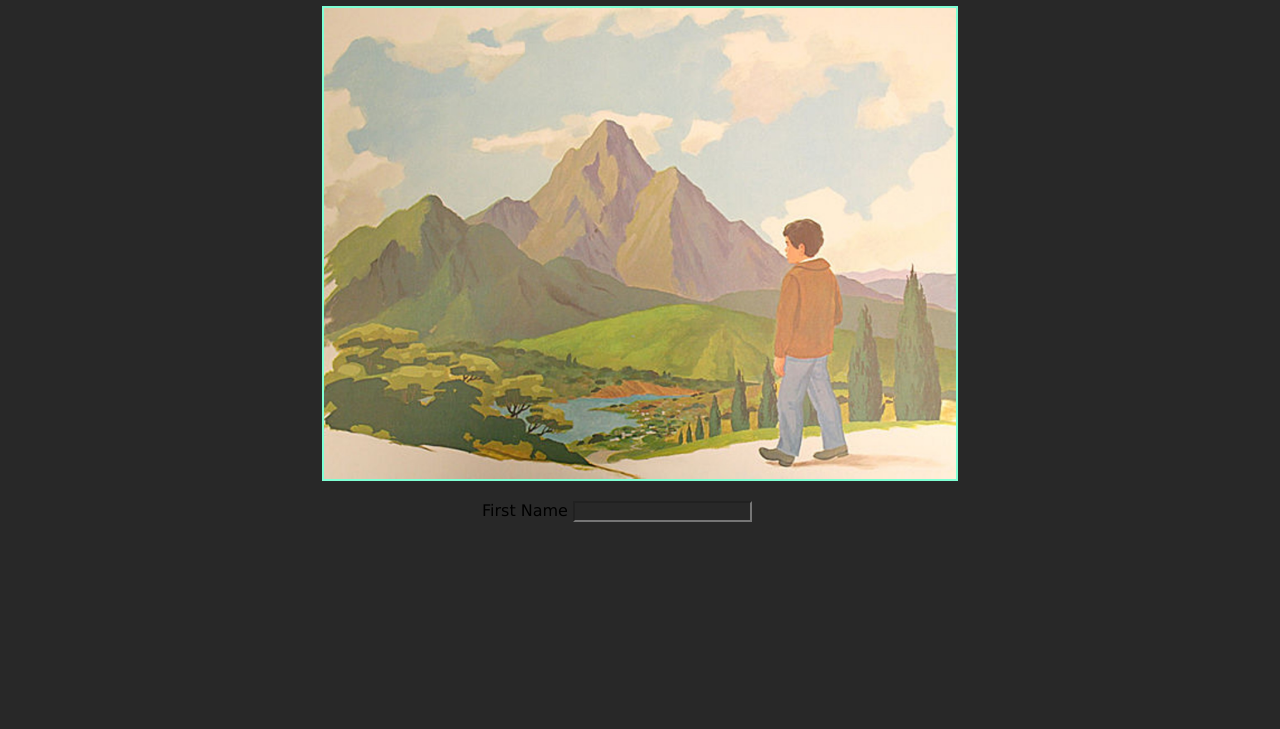
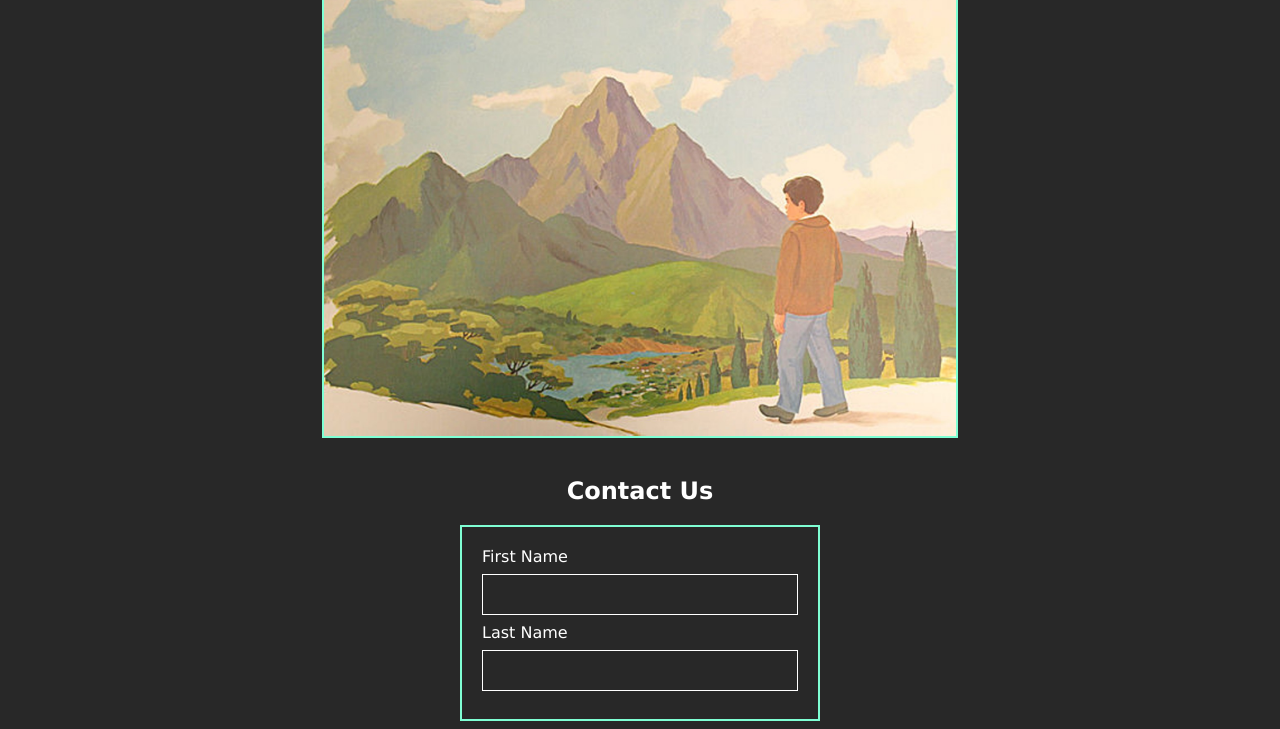
Before and after one commit to zhill0950/26-stu-mini-project, a plain HTML site: page index.html in a window 1280 px wide. Shown: the part 177-906 px from the top of the page. Before the commit the page ends 800 px from the top, so only its background shows below. Drawn offline with Linux system fonts and the light colour scheme.

Commit message:
modified input fields

```diff
--- a/index.html
+++ b/index.html
@@ -20,13 +20,11 @@
 
     </header>
 
-<br/>
-<br/>
-<br/>
-<hr/>
-<br/>
 
     <h1>Website 01</h1>
+
+    <br/>
+    <hr/>
 
     <section class="img">
 
@@ -34,10 +32,17 @@
 
     </section>
 
+    <br/>
+
+    <h2>Contact Us</h2>
+
     <section class="form">
         <form>
             <label for="firstname">First Name</label>
             <input type="text" id="firstname" name="firstname" value="">
+
+            <label for="lastname">Last Name</label>
+            <input type="text" id="lastname" name="lastname" value="">
         </form>
     </section>
 
--- a/style.css
+++ b/style.css
@@ -1,6 +1,7 @@
 * {
     font-family: "Lucida Sans Unicode", "Lucida Grande", sans-serif;
     background-color: #282828;
+    color: white;
 }
 
 
@@ -36,6 +37,10 @@ h1 {
     color: white;
 }
 
+h2 {
+    text-align: center;
+}
+
 
 #github {
     display: inline-block;
@@ -61,6 +66,7 @@ h1 {
     margin-left: auto;
     margin-right: auto;
     width: 50%;
+    margin-top: 30px;
     border: 2px solid aquamarine;
 }
 
@@ -74,4 +80,20 @@ form {
     margin-right: auto;
     width: 25%;
     padding: 20px;
+    border: 2px solid aquamarine;
 }
+
+
+input[type=text] {
+    width: 100%;
+    padding: 12px 20px;
+    margin: 8px 0;
+    box-sizing: border-box;
+    border: 1px solid #555;
+    border-color: white;
+    outline: none;
+  }
+
+  input[type=text]:focus {
+    background-color: aquamarine;
+  }
```
